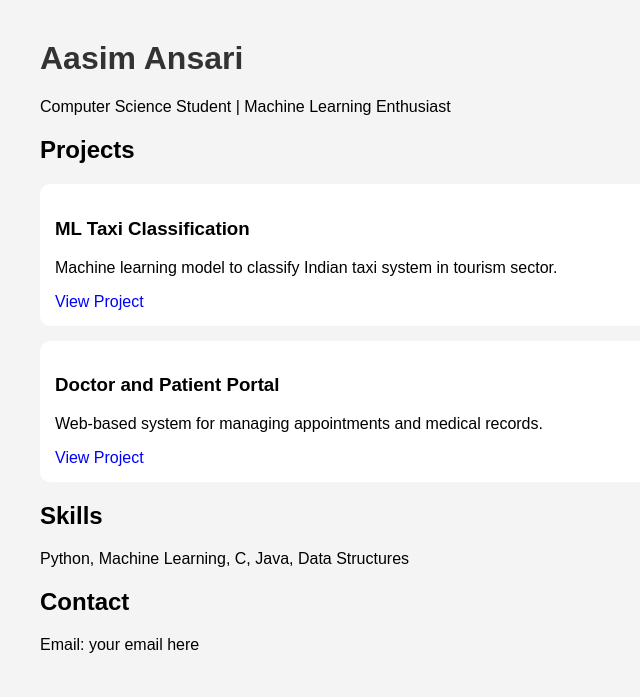
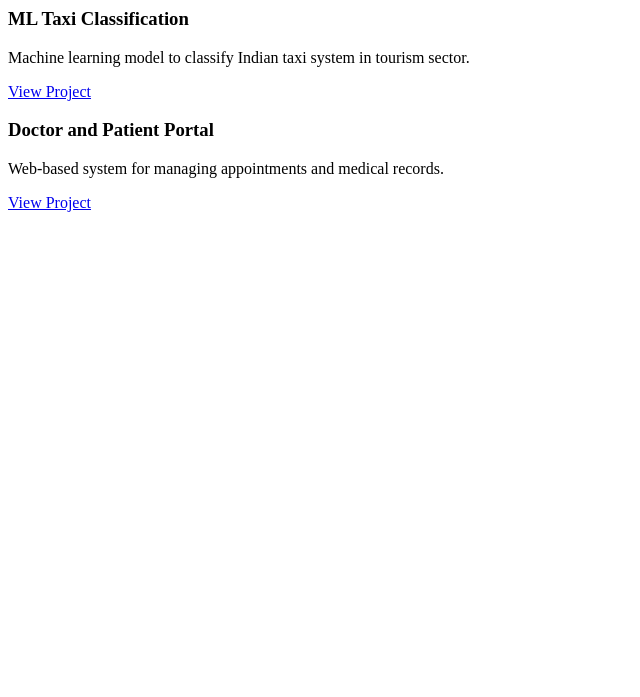
Before and after one commit to aasimansarii943-png/aasimansari.github.io, a plain HTML site: page index.html in a window 1280 px wide. Shown: the whole page, without its empty margins (0-640 px from the left). Drawn offline with Linux system fonts and the light colour scheme.

Commit message:
Fix project links in index.html
Updated project links to include 'href' attributes and 'target' for opening in a new tab.

```diff
--- a/index.html
+++ b/index.html
@@ -1,38 +1,11 @@
-<!DOCTYPE html>
-<html>
-<head>
-    <title>Aasim Ansari Portfolio</title>
-    <style>
-        body { font-family: Arial; margin: 40px; background: #f4f4f4; }
-        h1 { color: #333; }
-        .project { background: white; padding: 15px; margin: 15px 0; border-radius: 10px; }
-        a { color: blue; }
-    </style>
-</head>
-<body>
-
-<h1>Aasim Ansari</h1>
-<p>Computer Science Student | Machine Learning Enthusiast</p>
-
-<h2>Projects</h2>
-
 <div class="project">
     <h3>ML Taxi Classification</h3>
     <p>Machine learning model to classify Indian taxi system in tourism sector.</p>
-    <a https://github.com/aasimansarii943-png/indian-taxi-ml-classifier>View Project</a>
+    <a href="https://github.com/aasimansarii943-png/indian-taxi-ml-classifier" target="_blank">View Project</a>
 </div>
 
 <div class="project">
     <h3>Doctor and Patient Portal</h3>
     <p>Web-based system for managing appointments and medical records.</p>
-    <a https://github.com/aasimansarii943-png/doctor-patient-portal>View Project</a>
+    <a href="https://github.com/aasimansarii943-png/doctor-patient-portal" target="_blank">View Project</a>
 </div>
-
-<h2>Skills</h2>
-<p>Python, Machine Learning, C, Java, Data Structures</p>
-
-<h2>Contact</h2>
-<p>Email: your email here</p>
-
-</body>
-</html>
```
